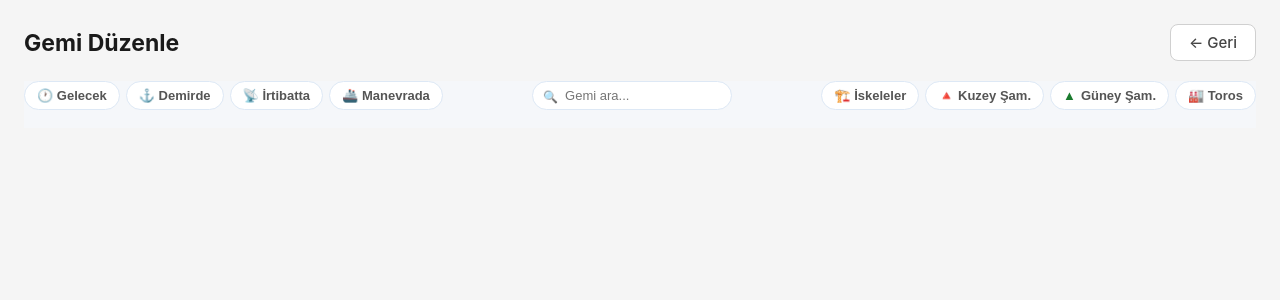
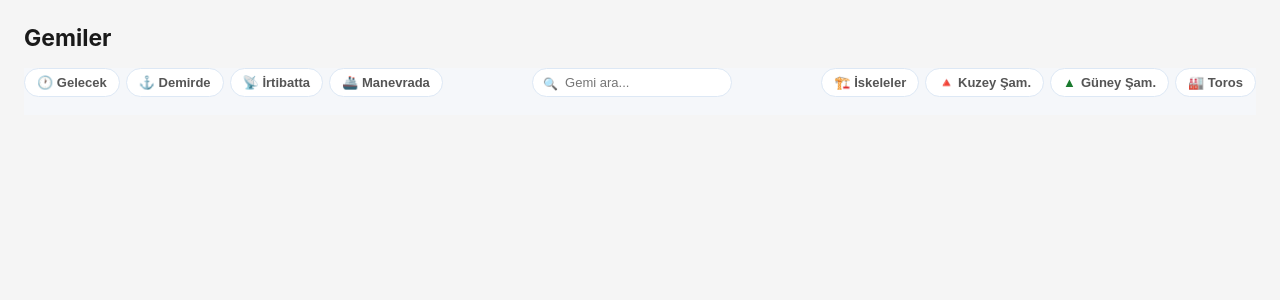
Before and after one commit to SadikBeyLer/pilotops-monitoring, a Flask app: page /vessels in a window 1280 px wide. Shown: the part 60-360 px from the top of the page. Run offline with Flask 3, Linux system fonts and the light colour scheme; data that the repository does not hold is empty.

Commit message:
vessels: tam versiyon, segment URL açma, sticky header, düzenle aktif

```diff
--- a/templates/vessels.html
+++ b/templates/vessels.html
@@ -2,9 +2,9 @@
 {% block title %}Gemiler — PilotOps{% endblock %}
 {% block content %}
 
-<div class="page-header">
-  <div class="page-title">Gemi Düzenle</div>
-  <a href="/vessels" class="btn btn-secondary" style="margin-left:auto">← Geri</a>
+<div class="page-header" style="margin-bottom:16px">
+  <div class="page-title">Gemiler</div>
+  <a href="/vessels/add" id="btn-gemi-ekle" class="btn btn-primary" style="display:none">+ Gemi ekle</a>
 </div>
 
 {% set all_segments = [
@@ -251,11 +251,9 @@ var allVessels = [
    grt:"{% if v.grt %}{{ '{:,.0f}'.format(v.grt) }}{% else %}—{% endif %}",
    tip:"{{ v.tip or '—' }}",
    bt:{% if v.thruster_bas > 0 or v.thruster_kic > 0 %}true{% else %}false{% endif %},
-   tug:{% if v.tug_var and v.tug_var|int == 1 %}true{% else %}false{% endif %},
    fr:"{{ v.from_liman or '' }}",to_:"{{ v.to_liman or '' }}",
    eta:"{{ v.gelis_zamani[:16] if v.gelis_zamani else '—' }}",
-   acenta:"{{ v.acenta or '—' }}",process:"{{ v.process or '—' }}",
-   not_:"{{ v.not_alani or '' }}"
+   acenta:"{{ v.acenta or '—' }}",not_:"{{ v.not_alani or '' }}"
   }{% if not loop.last %},{% endif %}
   {% endfor %}
 ];
@@ -344,7 +342,7 @@ function setDurum(vesselId, durum) {
     .then(function(r) { return r.json(); })
     .then(function(d) { if (d.ok) location.reload(); });
 }
-// Sayfa açılınca URL'den segment aç
+
 document.addEventListener('DOMContentLoaded', function(){
   var params = new URLSearchParams(window.location.search);
   var seg = params.get('seg');
```
